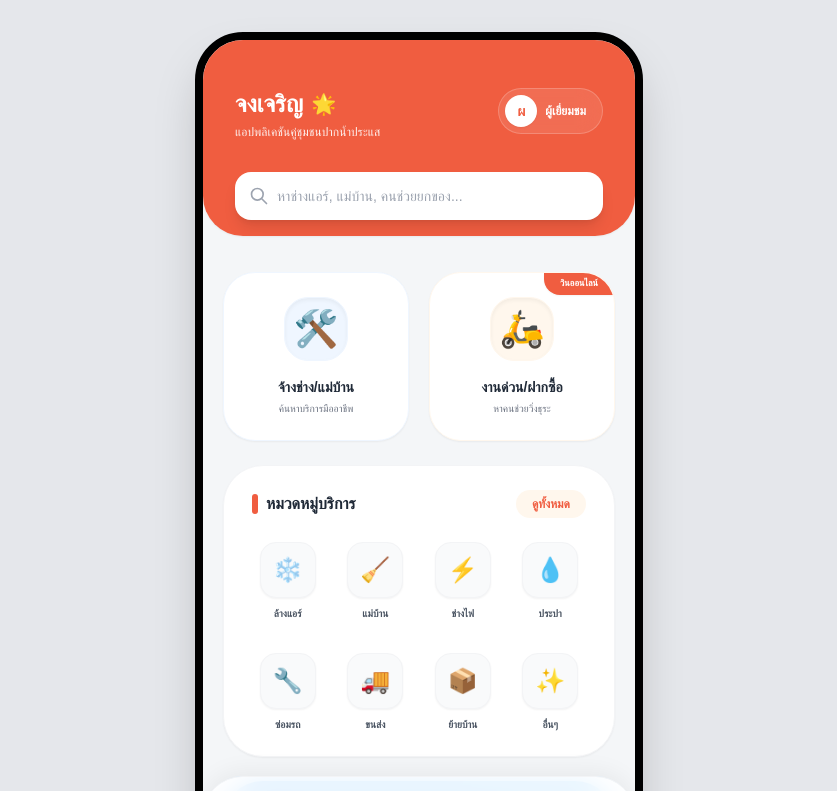
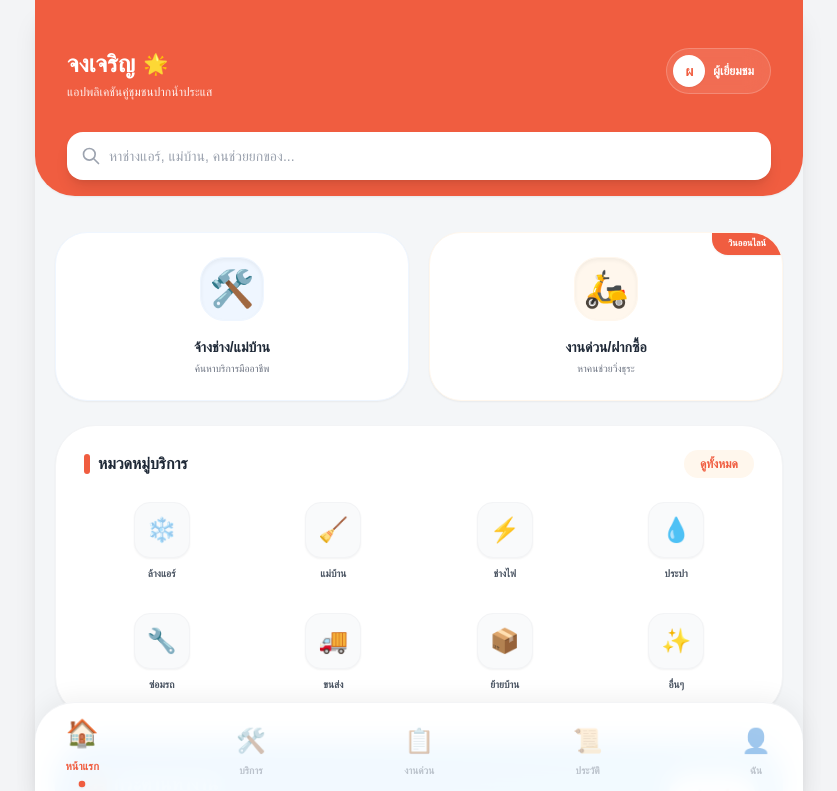
Before and after one commit to BSam-B3/jong-jaroen, a Next.js app: page / in a window 1280 px wide. Shown: the top 791 px of the page, without its empty margins (221-1058 px from the left). Built offline with nearby package versions, Linux system fonts and the light colour scheme; no server answers.

Commit message:
Update page.tsx

```diff
--- a/app/page.tsx
+++ b/app/page.tsx
@@ -7,7 +7,7 @@ export default function HomePage() {
   const [userName, setUserName] = useState('กำลังโหลด...');
   const [userInitial, setUserInitial] = useState('');
   const [activeTab, setActiveTab] = useState('home');
-  const [searchQuery, setSearchQuery] = useState(''); // เพิ่ม State สำหรับช่องค้นหา
+  const [searchQuery, setSearchQuery] = useState('');
   const router = useRouter();
 
   useEffect(() => {
@@ -15,8 +15,6 @@ export default function HomePage() {
       const { data: { session } } = await supabase.auth.getSession();
 
       if (!session) {
-        // ถ้ายกเลิก Comment บรรทัดล่าง ระบบจะบังคับ Login ก่อนเข้าหน้าแรก
-        // router.push('/login');
         setUserName('ผู้เยี่ยมชม');
         setUserInitial('ผ');
         return;
@@ -35,7 +33,6 @@ export default function HomePage() {
     fetchUser();
   }, [router]);
 
-  // ฟังก์ชันจัดการตอนกด Enter ค้นหา
   const handleSearch = (e: React.FormEvent) => {
     e.preventDefault();
     if (searchQuery.trim()) {
@@ -44,17 +41,15 @@ export default function HomePage() {
   };
 
   return (
-    /* 📱 พื้นหลังด้านนอกสุด (Desk/Background) */
-    <div className="min-h-screen bg-[#E5E7EB] flex justify-center items-start md:items-center md:py-8">
-
-      {/* 📱 ตัวแอป (Main App Container) - ปรับขนาดอัตโนมัติตาม Device */}
-      <div className="w-full sm:max-w-xl md:max-w-md bg-[#F4F6F8] min-h-screen md:min-h-[850px] md:h-[850px] md:rounded-[3rem] shadow-2xl overflow-hidden relative flex flex-col border-[8px] border-transparent md:border-black">
+    // ✅ ปรับพื้นหลังและคอนเทนเนอร์ให้ตรงกับหน้าอื่นๆ ของแอป (ไม่มีขอบดำ)
+    <div className="min-h-screen bg-gray-100 flex justify-center pb-24">
+      <div className="w-full sm:max-w-2xl md:max-w-3xl bg-[#F4F6F8] min-h-screen relative flex flex-col shadow-xl overflow-x-hidden">
 
         {/* ส่วนเนื้อหาที่ Scroll ได้ */}
-        <div className="flex-1 overflow-y-auto pb-24 scrollbar-hide">
+        <div className="flex-1 overflow-y-auto pb-6 scrollbar-hide">
 
           {/* 🟠 Header (สีส้ม) */}
-          <div className="bg-[#F05D40] rounded-b-[2.5rem] p-6 pt-12 shadow-sm relative">
+          <div className="bg-[#F05D40] rounded-b-[2.5rem] p-6 pt-12 shadow-sm relative z-10">
             <div className="flex justify-between items-start mb-6 px-2">
               <div>
                 <h1 className="text-2xl font-black text-white flex items-center gap-2">
@@ -63,7 +58,6 @@ export default function HomePage() {
                 <p className="text-white/90 text-xs mt-1 font-medium">แอปพลิเคชันคู่ชุมชนปากน้ำประแส</p>
               </div>
 
-              {/* แสดงชื่อและอักษรย่อ User */}
               <button
                 onClick={() => router.push('/profile/edit')}
                 className="flex items-center gap-2 bg-white/10 p-1.5 pr-4 rounded-full border border-white/20 backdrop-blur-md active:scale-95 transition-transform"
@@ -93,7 +87,7 @@ export default function HomePage() {
           </div>
 
           {/* 🧩 Content Area */}
-          <div className="p-5 space-y-6 mt-4">
+          <div className="p-5 space-y-6 mt-4 relative z-20">
 
             {/* 🗂️ เมนูลัด (Grid 2 คอลัมน์) */}
             <div className="grid grid-cols-2 gap-5">
@@ -161,8 +155,8 @@ export default function HomePage() {
 
         </div>
 
-        {/* 🧭 แถบเมนูด้านล่าง (Bottom Navigation) - ยึดไว้ล่างสุดของ Container */}
-        <div className="absolute bottom-0 left-0 w-full bg-white/90 backdrop-blur-md border-t border-gray-100 px-8 py-4 flex justify-between items-center shadow-[0_-4px_25px_rgba(0,0,0,0.06)] rounded-t-[2.5rem] z-50">
+        {/* 🧭 แถบเมนูด้านล่าง (Bottom Navigation) */}
+        <div className="fixed bottom-0 w-full sm:max-w-2xl md:max-w-3xl bg-white/95 backdrop-blur-md border-t border-gray-100 px-8 py-4 flex justify-between items-center shadow-[0_-4px_25px_rgba(0,0,0,0.06)] rounded-t-[2.5rem] z-50">
           <NavItem icon="🏠" label="หน้าแรก" active={activeTab === 'home'} onClick={() => {setActiveTab('home'); router.push('/')}} />
           <NavItem icon="🛠️" label="บริการ" active={activeTab === 'services'} onClick={() => {setActiveTab('services'); router.push('/services')}} />
           <NavItem icon="📋" label="งานด่วน" active={activeTab === 'urgent'} onClick={() => {setActiveTab('urgent'); router.push('/win-online')}} />
```
